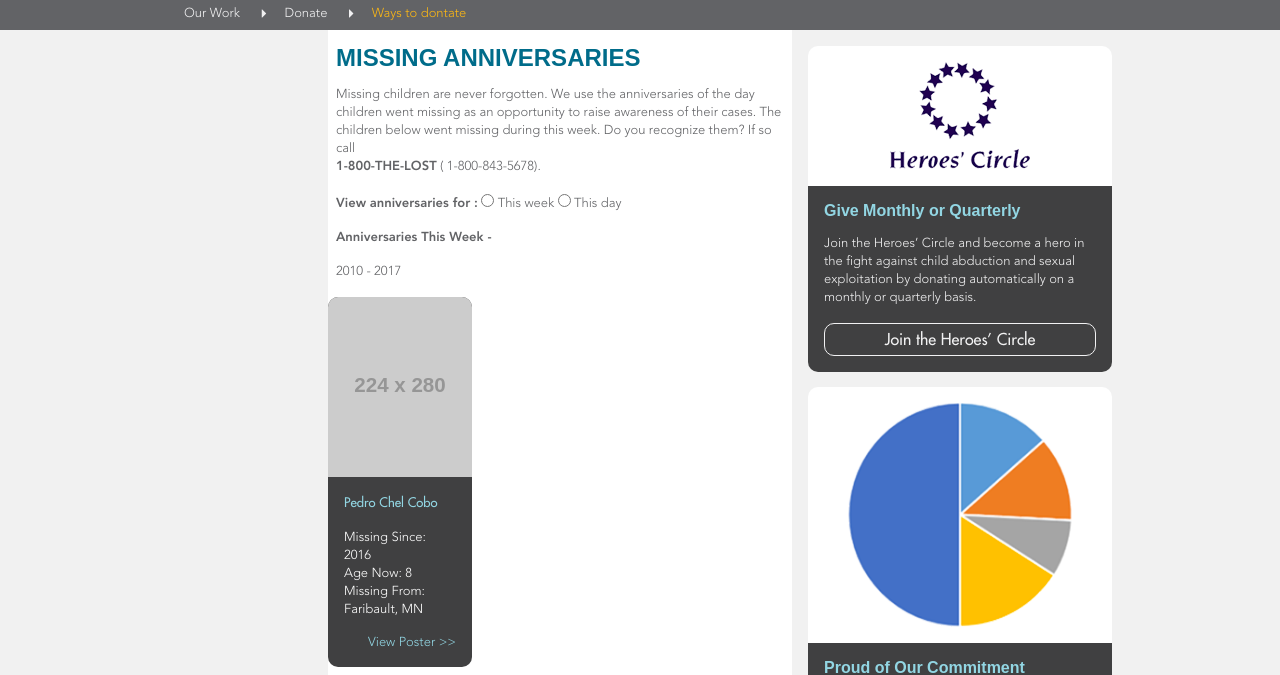
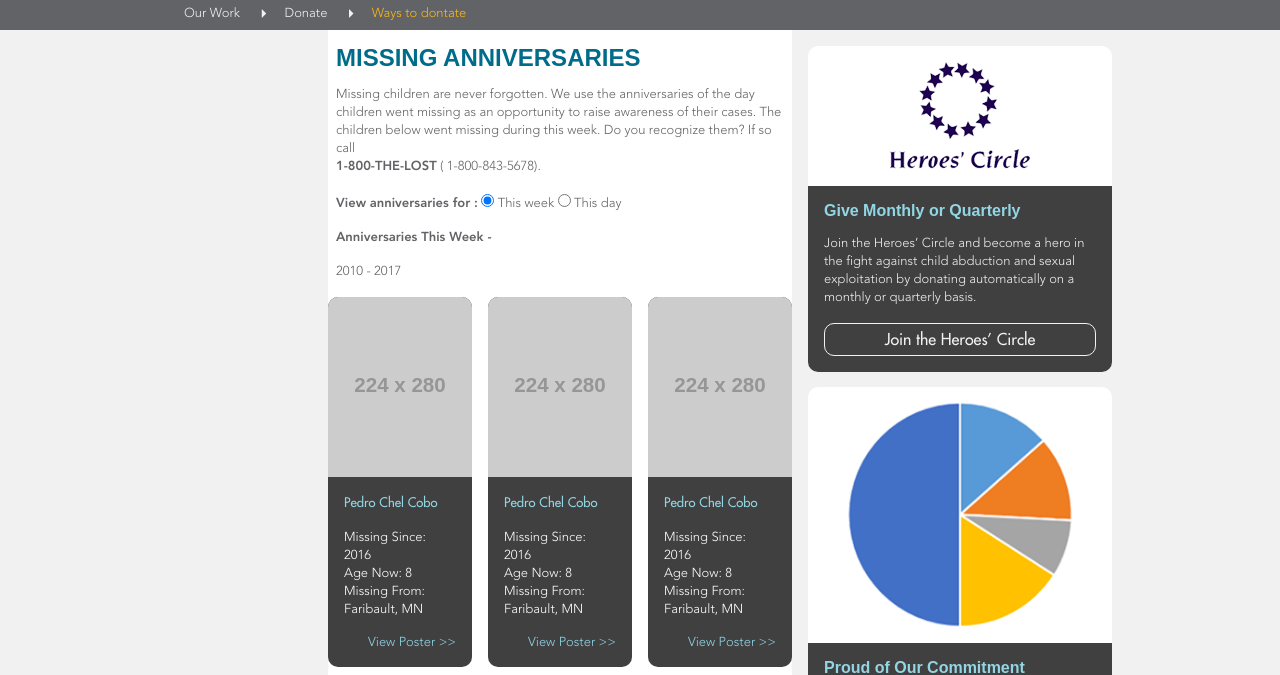
Before and after one commit to RakeshPandey/ncmec-frontend, a website: page anniversaries.html in a window 1280 px wide. Shown: the part 134-809 px from the top of the page. Drawn offline with Linux system fonts and the light colour scheme; placeholder pictures from the web are drawn by us.

Commit message:
anniversaries

```diff
--- a/anniversaries.html
+++ b/anniversaries.html
@@ -63,7 +63,7 @@
 
                     <div class="row">
                         <div class="col-md-6 col-sm-8 col-md-offset-2 col-sm-offset-3">
-                            <div class="inner-wrapper">
+                            <div class="inner-wrapper dont-set-height">
 
                                 <div class="missing-anniversary-container">
                                     <h2 class="main-title">Missing Anniversaries</h2>
@@ -74,20 +74,11 @@
                                     </p>
                                     <p>
                                         <b>View anniversaries for :</b>
-                                        <input type="radio" name="timeframe" value="week" data-role="none">&nbsp;This week
+                                        <input type="radio" name="timeframe" value="week" data-role="none" checked="true">&nbsp;This week
                                         <input type="radio" name="timeframe" value="day" data-role="none">&nbsp;This day
                                     </p>
                                     <div id="missing-anniversary-grid-wrapper">
-                                        <p>
-                                            <strong>Anniversaries This Week - </strong>
-
-
-                                        </p>
-                                        <p>2010 - 2017</p>
-
-                                        <div class="row missing-anniversary-grid" id="missing-anniversary-grid">
-
-                                        </div>
+                                        <div id="missing-anniversary-grid"></div>
                                         <div class="ajax-loader"><img src="missingkids/images/ajax-loader.gif" alt=""/></div>
                                     </div>
 
@@ -179,6 +170,15 @@
 
         <script id="tmpl-anniversary-grid-item" type="text/x-handlebars-template">
 
+
+            <div>
+
+                {{#each sections}}
+                    <div class="section-title">
+                        <p><strong>{{section-title}} - </strong></p>
+                        <p>{{section-title-val}}</p>
+                    </div>
+                    <div class="row missing-anniversary-grid">
                     {{#each results}}
                     <div class="col-sm-6 col-md-4">
                         <div class="grid-item">
@@ -197,6 +197,10 @@
                         </div>
                     </div>
                     {{/each}}
+                        </div>
+                {{/each}}
+
+            </div>
         </script>
         <!-- Bootstrap core JavaScript
         ================================================== -->
--- a/missingkids/js/anniversaries-grid.js
+++ b/missingkids/js/anniversaries-grid.js
@@ -6,8 +6,8 @@
     var _this, anniversariesMod = {
         el: {
             siteSearchResults: $("#missing-anniversary-grid"),
-            siteSearchResultsWrapper:$("#missing-anniversary-grid-wrapper"),
-            timeframeRadio:$('[name=timeframe]')
+            siteSearchResultsWrapper: $("#missing-anniversary-grid-wrapper"),
+            timeframeRadio: $('[name=timeframe]')
         },
         templates: {
             searchItem: Handlebars.compile($("#tmpl-anniversary-grid-item").html())
@@ -17,26 +17,38 @@
             //_this.initHandlebarRegisters();
             _this.el.timeframeRadio.change(_this.performSearch);
             _this.performSearch();
+            $(window).scroll(_this.onScroll);
         },
         performSearch: function (e) {
             if (e) {
                 e.preventDefault();
             }
-           _this.el.siteSearchResultsWrapper.find('.ajax-loader').show();
+            _this.el.siteSearchResultsWrapper.find('.ajax-loader').show();
 
-            $.get('./missingkids/js/json/anniversaries-grid-results.json', {timeframe:_this.el.timeframeRadio.val()}, function (data) {
+            $.get('./missingkids/js/json/anniversaries-grid-results.json', {timeframe: _this.el.timeframeRadio.val()}, function (data) {
                 var html = _this.templates.searchItem(data);
                 _this.el.siteSearchResults.empty().html(html);
                 _this.el.siteSearchResultsWrapper.find('.ajax-loader').hide();
             });
         },
+        onScroll: function () {
+            if (($(window).scrollTop() + $(window).height()) == $(document).height()) {
+
+                _this.el.siteSearchResultsWrapper.find('.ajax-loader').show();
+                $.get('./missingkids/js/json/anniversaries-grid-results.json', {timeframe: _this.el.timeframeRadio.val()}, function (data) {
+                    var html = _this.templates.searchItem(data);
+                    _this.el.siteSearchResults.append(html);
+                    _this.el.siteSearchResultsWrapper.find('.ajax-loader').hide();
+                });
+
+            }
+        },
         initHandlebarRegisters: function () {
-
             Handlebars.registerHelper("inc", function (value, options) {
                 return parseInt(value) + 1;
             });
 
-            Handlebars.registerHelper('ifPdf', function (v1,  options) {
+            Handlebars.registerHelper('ifPdf', function (v1, options) {
                 if (v1 === "pdf") {
                     return options.fn(this);
                 }
--- a/missingkids/js/application.js
+++ b/missingkids/js/application.js
@@ -37,25 +37,13 @@ $(function () {
         ////////////////////////////////////////////////////////////////////
     };
 
-//    var height_arr = [];
-//    $(".content-wrapper > .container > .row > div:lt(2)").each(function () {
-//        height_arr.push(parseInt($(this).height()));
-//    });
-//    var maxHeight = Math.max.apply(null, height_arr);
-//    $(".content-wrapper > .container > .row > div").each(function () {
-//        $(this).find('>.teaser, >.inner-wrapper').height(maxHeight);
-//
-//    });
-
     function matchHeight(){
         var mainContentHeight = parseInt($(".content-wrapper > .container > .row > div:first").height()),
             sideContentHeight = parseInt($(".content-wrapper > .container > .row > div:eq(1)").height());
 
-            //console.log(mainContentHeight, sideContentHeight);
-
 
             if (sideContentHeight > mainContentHeight){
-                $(".content-wrapper > .container > .row > div:first .inner-wrapper").height(sideContentHeight);
+                $(".content-wrapper > .container > .row > div:first .inner-wrapper:not(.dont-set-height)").height(sideContentHeight);
             }
     }
     window.onload = function(){
--- a/missingkids/js/json/anniversaries-grid-results.json
+++ b/missingkids/js/json/anniversaries-grid-results.json
@@ -1,13 +1,87 @@
 {
-   "results":[
 
+    "sections": [
         {
-            "id":"1200651",
-            "name":"Pedro Chel Cobo",
-            "missing-since":"2016",
-            "age-now":"8",
-            "missing-from":"Faribault, MN"
+            "section-title":"Anniversaries This Week",
+            "section-title-val":"2010 - 2017",
+            "results": [
+                {
+                    "id": "1200651",
+                    "name": "Pedro Chel Cobo",
+                    "missing-since": "2016",
+                    "age-now": "8",
+                    "missing-from": "Faribault, MN"
+                },
+                {
+                    "id": "1200651",
+                    "name": "Pedro Chel Cobo",
+                    "missing-since": "2016",
+                    "age-now": "8",
+                    "missing-from": "Faribault, MN"
+                },
+                {
+                    "id": "1200651",
+                    "name": "Pedro Chel Cobo",
+                    "missing-since": "2016",
+                    "age-now": "8",
+                    "missing-from": "Faribault, MN"
+                },
+                {
+                    "id": "1200651",
+                    "name": "Pedro Chel Cobo",
+                    "missing-since": "2016",
+                    "age-now": "8",
+                    "missing-from": "Faribault, MN"
+                },
+                {
+                    "id": "1200651",
+                    "name": "Pedro Chel Cobo",
+                    "missing-since": "2016",
+                    "age-now": "8",
+                    "missing-from": "Faribault, MN"
+                }
+            ]
+        },
+        {
+            "section-title":"Anniversaries This Week",
+            "section-title-val":"2010 - 2017",
+            "results": [
+                {
+                    "id": "1200651",
+                    "name": "Pedro Chel Cobo",
+                    "missing-since": "2016",
+                    "age-now": "8",
+                    "missing-from": "Faribault, MN"
+                },
+                {
+                    "id": "1200651",
+                    "name": "Pedro Chel Cobo",
+                    "missing-since": "2016",
+                    "age-now": "8",
+                    "missing-from": "Faribault, MN"
+                },
+                {
+                    "id": "1200651",
+                    "name": "Pedro Chel Cobo",
+                    "missing-since": "2016",
+                    "age-now": "8",
+                    "missing-from": "Faribault, MN"
+                },
+                {
+                    "id": "1200651",
+                    "name": "Pedro Chel Cobo",
+                    "missing-since": "2016",
+                    "age-now": "8",
+                    "missing-from": "Faribault, MN"
+                },
+                {
+                    "id": "1200651",
+                    "name": "Pedro Chel Cobo",
+                    "missing-since": "2016",
+                    "age-now": "8",
+                    "missing-from": "Faribault, MN"
+                }
+            ]
         }
-
     ]
 }
--- a/missingkids/less/custom-css.less
+++ b/missingkids/less/custom-css.less
@@ -540,6 +540,10 @@ iframe {
     }
 }
 
+
+
+.siteSearchResultsWrapper{
+    position:relative;
 .ajax-loader{
     position:absolute;
     top:0;
@@ -549,10 +553,6 @@ iframe {
     right: 50%;
     width: 40px;
 }
-
-.siteSearchResultsWrapper{
-    position:relative;
-
 }
 
 
--- a/missingkids/less/missing-anniversary.less
+++ b/missingkids/less/missing-anniversary.less
@@ -4,7 +4,7 @@
 
         margin-left: -16px;
         margin-right: -16px;
-       color:@white;
+        color:@white;
 
         .grid-item{
             margin-bottom:16px;
@@ -13,13 +13,14 @@
             img {
                 border-top-left-radius: 10px;
                 border-top-right-radius: 10px;
+                width:100%;
             }
             .image-desc{
                 padding:16px;
 
             }
 
-            a{
+            a {
                 &.kid-name{
                     font-family: Futura;
                 }
@@ -28,5 +29,10 @@
             }
         }
     }
-
+    .ajax-loader {
+        opacity: .18;
+        display: none;
+        width: 40px;
+        margin: 0 auto;
+    }
 }
```
Also changed, not shown: missingkids/less/css/application.css, 1 other file. Lines whose indentation alone changed are shown as unchanged.
